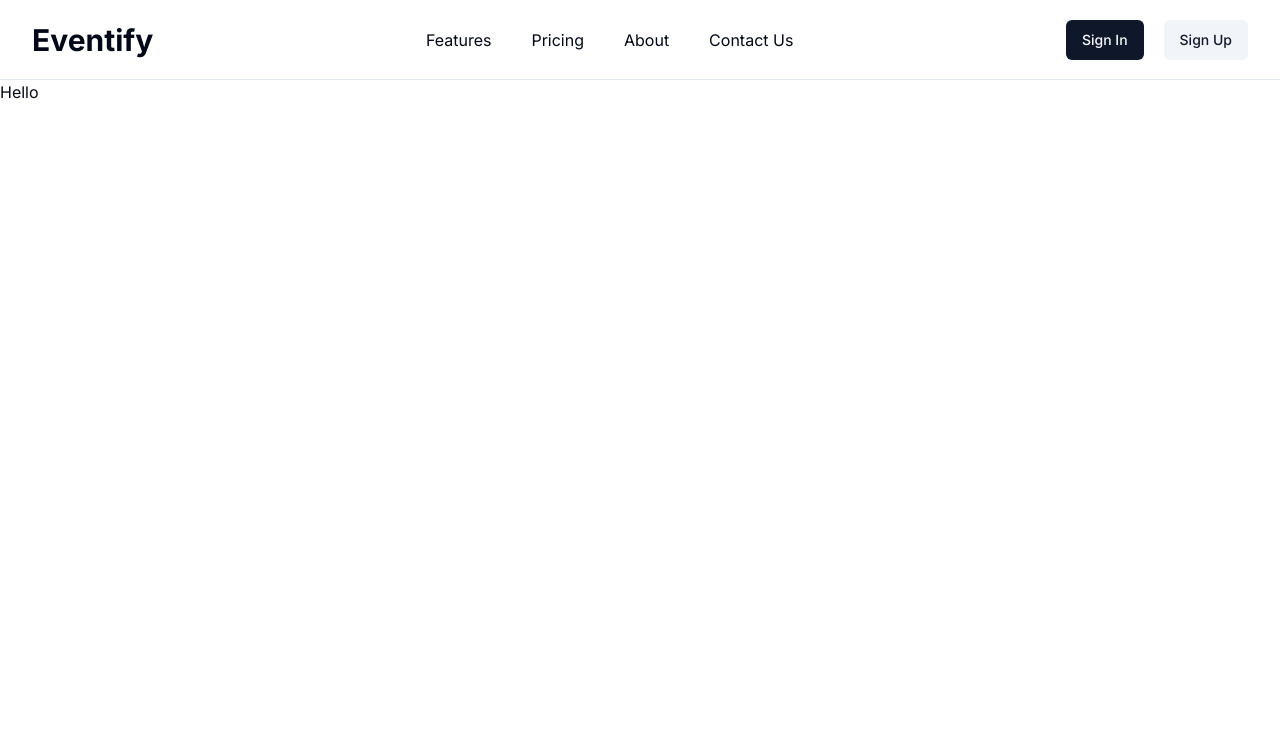
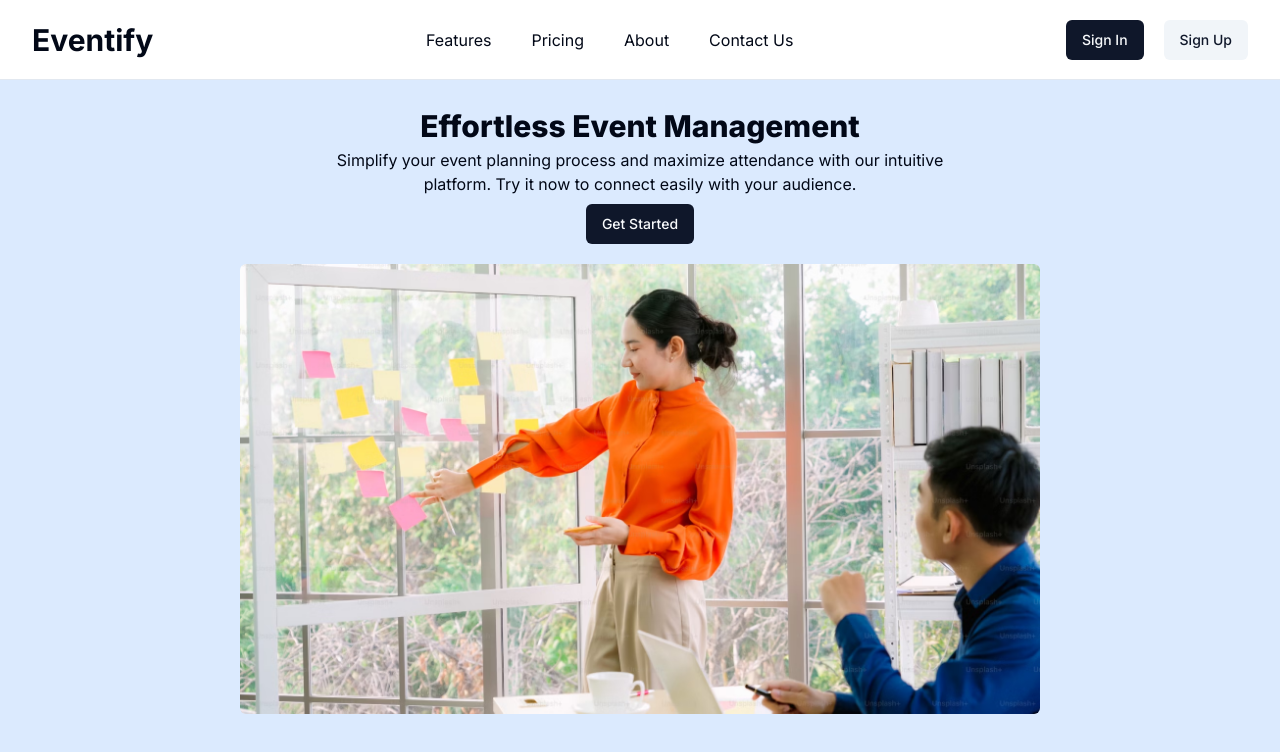
Before and after one commit to kiojoel/eventify, a Next.js app: page / in a window 1280 px wide. Shown: the top 752 px of the page. Built offline with nearby package versions, Linux system fonts and the light colour scheme; no server answers.

Commit message:
add hero section

```diff
--- a/app/components/Navbar.tsx
+++ b/app/components/Navbar.tsx
@@ -20,7 +20,7 @@
 export async function Navbar() {
   const { isAuthenticated } = getKindeServerSession();
   return (
-    <nav className="border-b bg-background h-[10vh] flex items-center">
+    <nav className="border-b bg-background h-[10vh] flex items-center sticky top-0 z-0">
       <div className="container flex items-center justify-between">
         <Link href="/" className="font-bold text-3xl">
           Eventify
--- a/app/page.tsx
+++ b/app/page.tsx
@@ -1,3 +1,35 @@
+import { Button } from "@/components/ui/button";
+
+import Image from "next/image";
+import { RegisterLink } from "@kinde-oss/kinde-auth-nextjs/components";
+
 export default function Home() {
-  return <h1>Hello</h1>;
+  return (
+    <section className=" bg-blue-100 h-[90vh]">
+      <div className="p-7 flex flex-col ">
+        <div className="mx-auto flex flex-col items-center mb-5">
+          <h1 className="font-extrabold text-3xl mb-1">
+            Effortless Event Management
+          </h1>
+          <p className="text-1xl w-[60%] text-center mb-2 ">
+            Simplify your event planning process and maximize attendance with
+            our intuitive platform. Try it now to connect easily with your
+            audience.
+          </p>
+          <RegisterLink className="items-center">
+            <Button>Get Started</Button>
+          </RegisterLink>
+        </div>
+        <div className=" mx-auto flex items-center">
+          <Image
+            src="/hero.png"
+            alt="hero"
+            width={800}
+            height={200}
+            className="border-none rounded-md"
+          />
+        </div>
+      </div>
+    </section>
+  );
 }
```
Also changed, not shown: public/hero.png (added).
